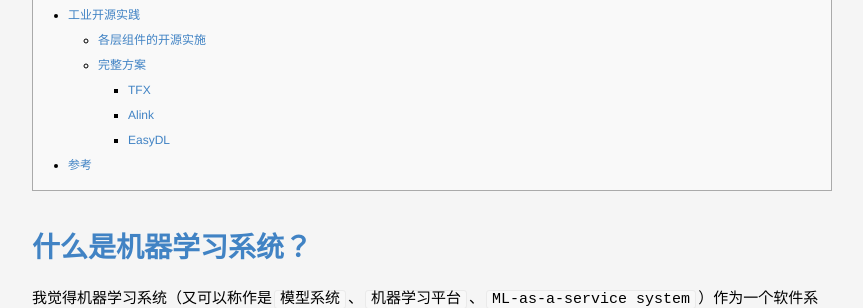
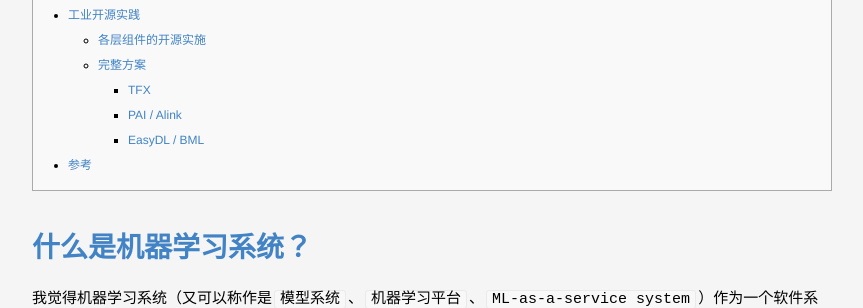
Before and after one commit to lucky521/blog, a Jekyll site: the page built from _posts/ml/2019-05-21-ML-System.markdown, in a window 1280 px wide and 900 px high, scrolled down 605 px. Shown: the part 152-460 px from the top of the window, without its empty margins (208-1071 px from the left). Built offline with Jekyll 4.4.1, drawn with Linux system fonts in a browser that asks for light colours; some of the changed text lies outside the part shown.

Commit message:
Update 2019-05-21-ML-System.markdown

```diff
--- a/_posts/ml/2019-05-21-ML-System.markdown
+++ b/_posts/ml/2019-05-21-ML-System.markdown
@@ -178,7 +178,7 @@ categories: [MachineLearning]
 
 数据预处理组件 https://github.com/tensorflow/transform
 
-### Alink
+### PAI / Alink
 
 Alink是基于Flink的通用算法平台
 
@@ -190,7 +190,7 @@ FlinkML是1.8之前的一个机器学习组件，在1.9开始已经不存在了
 https://ci.apache.org/projects/flink/flink-docs-release-1.8/dev/libs/ml/index.html
 
 
-### EasyDL
+### EasyDL / BML
 
 百度推出的机器学习平台。
 https://ai.baidu.com/easydl/
```
